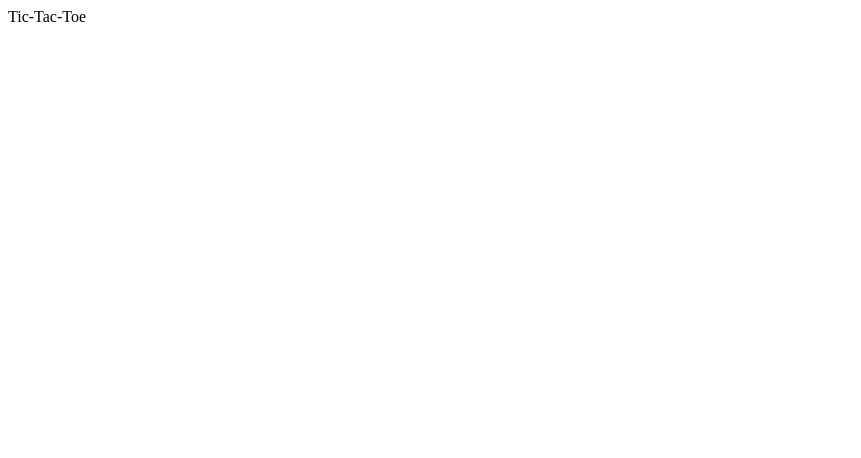
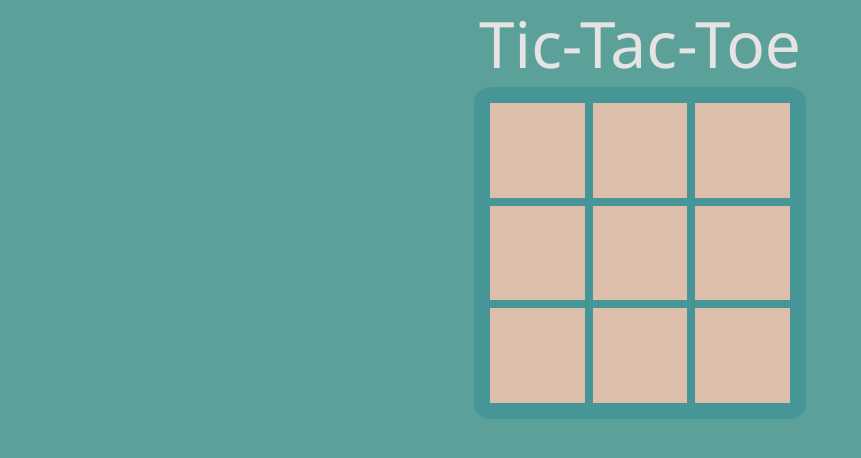
Before and after one commit to autumn034/odin-tic-tac-toe, a plain HTML site: page index.html in a window 1280 px wide. Shown: the whole page, without its empty margins (0-861 px from the left). Drawn offline with Linux system fonts and the light colour scheme.

Commit message:
Create the css and layout for the game

```diff
--- a/index.html
+++ b/index.html
@@ -7,7 +7,18 @@
     <link rel="stylesheet" href="style.css">
 </head>
 <body>
-    Tic-Tac-Toe
+    <header>Tic-Tac-Toe</header>
+    <div class="board">
+        <div class="board__tile"></div>
+        <div class="board__tile"></div>
+        <div class="board__tile"></div>
+        <div class="board__tile"></div>
+        <div class="board__tile"></div>
+        <div class="board__tile"></div>
+        <div class="board__tile"></div>
+        <div class="board__tile"></div>
+        <div class="board__tile"></div>
+    </div>
     <script src="script.js"></script>
 </body>
 </html>
--- a/style.css
+++ b/style.css
@@ -0,0 +1,28 @@
+body {
+    background-color: #5BA199;
+    margin: 0 auto;
+}
+
+header {
+    text-align: center;
+    font-family:'Segoe UI', Tahoma, Geneva, Verdana, sans-serif;
+    font-size: 4rem;
+    color: #E5E3E4;
+}
+
+.board {
+    margin: 0 auto;
+    width: 300px;
+    height: 300px;
+    display: grid;
+    grid-template-rows: repeat(3, 1fr);
+    grid-template-columns: repeat(3, 1fr);
+    grid-gap: 8px;
+    background-color: #469597;
+    border: 16px solid #469597;
+    border-radius: 16px;
+}
+
+.board__tile {
+    background-color: #DDBEAA;
+}
```
